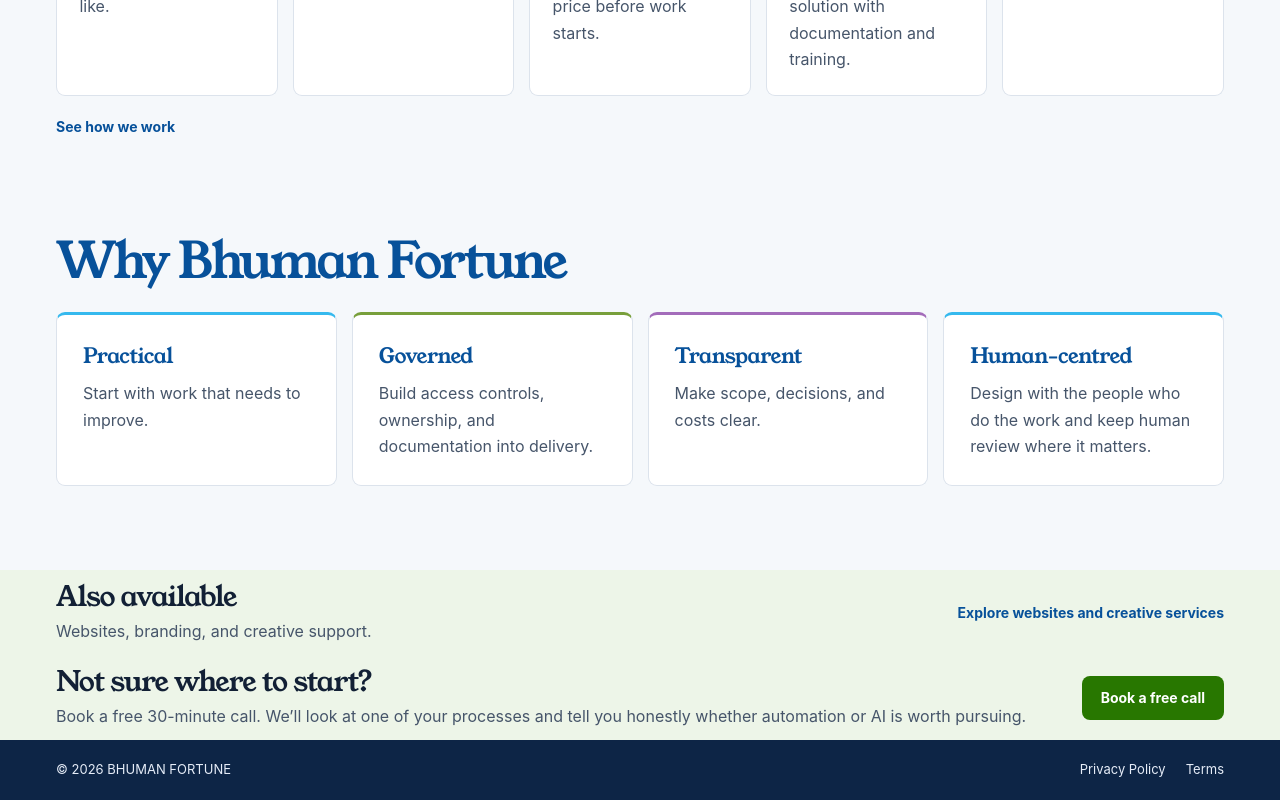
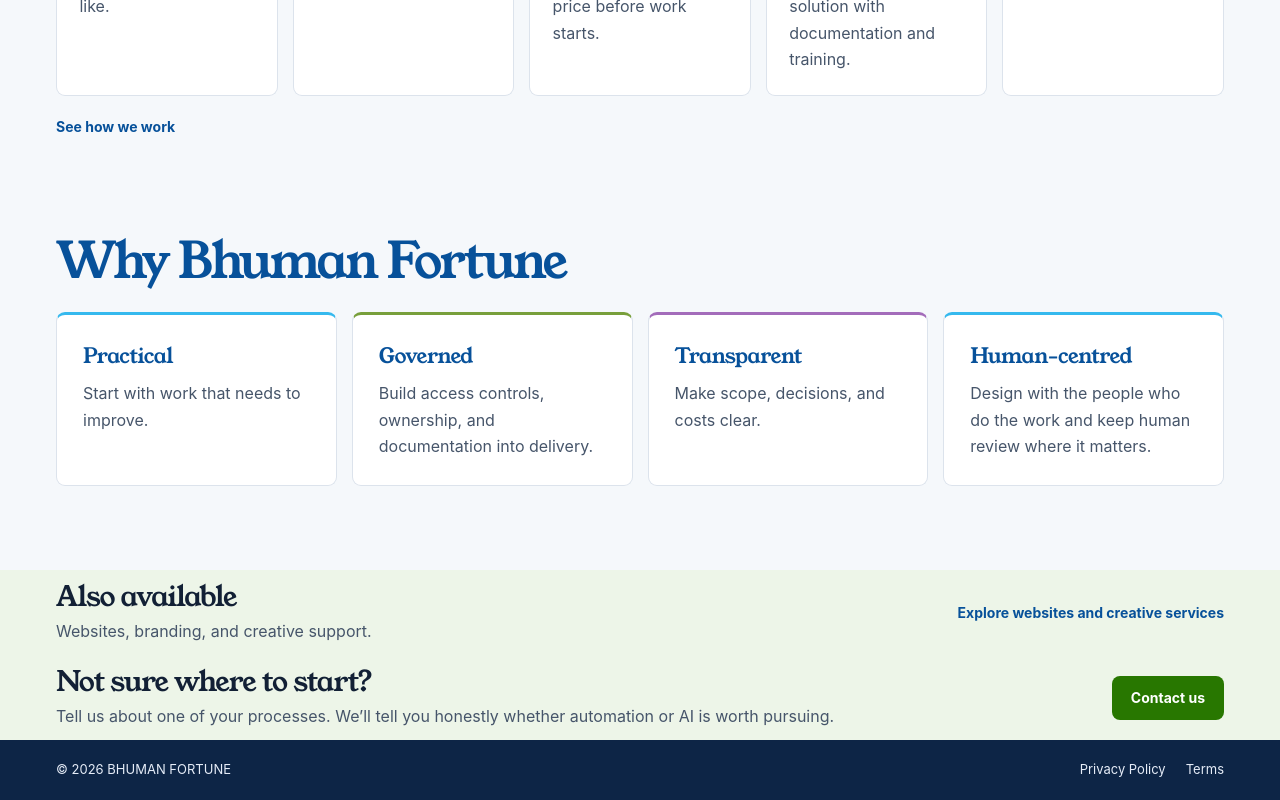
Before and after one commit to bhumanfortune/bhuman, a React (Vite) app: page / in a window 1280 px wide. Shown: the part 1990-2790 px from the top of the page. Built offline with nearby package versions, Linux system fonts and the light colour scheme.

Commit message:
Replace booking calls to action with Contact us

```diff
--- a/src/App.tsx
+++ b/src/App.tsx
@@ -2,7 +2,7 @@ import { useEffect, useRef, useState, type FormEvent } from 'react';
 import { ChartNoAxesCombined, ChevronDown, Cog, Lightbulb, Menu, Network, Users, X } from 'lucide-react';
 import { contactEmail, industries, isPage, pages, services, solutions } from './content';
 import { bookingUrl, core, coreIds, faq, headline, offers, phone, principles, proofItems, setu, subheading, workSteps, articles, type CoreId } from './positioning';
-import { BookCall, ChecklistSignup, CoreCards, LegalCopy, ServiceDetail, Steps, TextList } from './SiteSections';
+import { ChecklistSignup, ContactLink, CoreCards, LegalCopy, ServiceDetail, Steps, TextList } from './SiteSections';
 
 const navigation = [['Services','/services'],['Offers','/offers'],['How We Work','/how-we-work'],['Insights','/insights'],['Bhuman Setu','/initiatives'],['About','/about'],['Contact','/contact']];
 const servicePath = '/services/';
@@ -69,7 +69,7 @@ function Header({path}: {path:string}) {
       {navigation.map(([label,href]) => href === '/services'
         ? <ServiceNavigation key={href} path={path} onSelect={() => setOpen(false)}/>
         : <a key={href} href={href} aria-current={path === href ? 'page' : undefined}>{label}</a>)}
-      <BookCall className="button header-cta"/>
+      <ContactLink className="button header-cta"/>
     </nav>
   </div></header>;
 }
@@ -96,8 +96,8 @@ function Initiative() {
 function ContactBanner({home = false}: {home?: boolean}) {
   return <section className="contact-banner"><div className="shell banner-inner">
     <div><h2>{home ? 'Not sure where to start?' : 'Let’s talk about your next project.'}</h2>
-    {home && <p>Book a free 30-minute call. We’ll look at one of your processes and tell you honestly whether automation or AI is worth pursuing.</p>}</div>
-    <BookCall/>
+    {home && <p>Tell us about one of your processes. We’ll tell you honestly whether automation or AI is worth pursuing.</p>}</div>
+    <ContactLink/>
   </div></section>;
 }
 
@@ -113,7 +113,7 @@ function Home() {
             <span><strong>{title}</strong>{' '}<span>{description}</span></span>
           </li>
         )}</ul>
-        <div className="actions"><BookCall label="Let’s Build a Brighter Tomorrow"/><a className="button secondary" href="/offers">See our offers</a></div>
+        <div className="actions"><ContactLink label="Let’s Build a Brighter Tomorrow"/><a className="button secondary" href="/offers">See our offers</a></div>
       </div>
       <div className="hero-visual"><img src="/customer-consultation-logo.jpg" alt="A consultant shakes hands with a customer beside a laptop bearing the Bhuman Fortune lotus logo." width="1448" height="1086" fetchPriority="high"/></div>
     </div></section>
@@ -175,10 +175,10 @@ function Contact() {
 function ContactDetails() {
   return <>
     <div className="contact-layout"><div className="article">
-      <h2>Book a free call</h2>
+      <h2>Contact us</h2>
       <p>Mumbai, India</p><p>We reply within one working day.</p>
       <p><a className="text-link" href={'mailto:' + contactEmail}>{contactEmail}</a></p>
-      {bookingUrl ? <p><BookCall/></p> : <p>[Booking link]</p>}
+      {bookingUrl ? <p><a className="text-link" href={bookingUrl}>Schedule a call</a></p> : <p>[Booking link]</p>}
       <p>{phone ? <><a className="text-link" href={'tel:' + phone}>Call {phone}</a> · <a className="text-link" href={'https://wa.me/' + phone.replace(/\D/g, '')}>WhatsApp</a></> : '[Phone / WhatsApp number]'}</p>
     </div><Contact/></div>
     <section className="faq"><h2>Frequently asked questions</h2>
--- a/src/SiteSections.tsx
+++ b/src/SiteSections.tsx
@@ -1,10 +1,10 @@
 import { useState, type FormEvent } from 'react';
 import { CircuitBoard, GitBranch, Layers3 } from 'lucide-react';
 import { contactEmail } from './content';
-import { bookingUrl, checklistTitle, core, coreIds, legal, type CoreId } from './positioning';
+import { checklistTitle, core, coreIds, legal, type CoreId } from './positioning';
 
-export function BookCall({label = 'Book a free call', className = 'button primary'}: {label?: string; className?: string}) {
-  return <a className={className} href={bookingUrl || '/contact/#contact-form'}>{label}</a>;
+export function ContactLink({label = 'Contact us', className = 'button primary'}: {label?: string; className?: string}) {
+  return <a className={className} href="/contact/#contact-form">{label}</a>;
 }
 
 export function TextList({items}: {items: readonly string[]}) {
```
